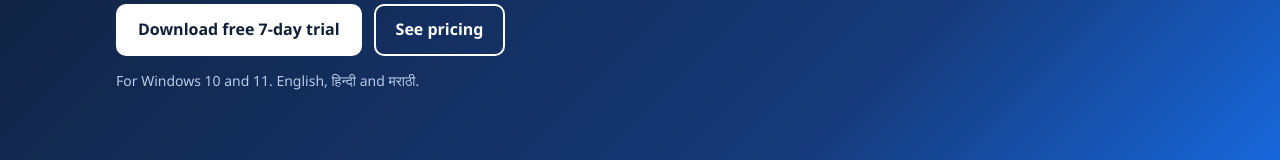
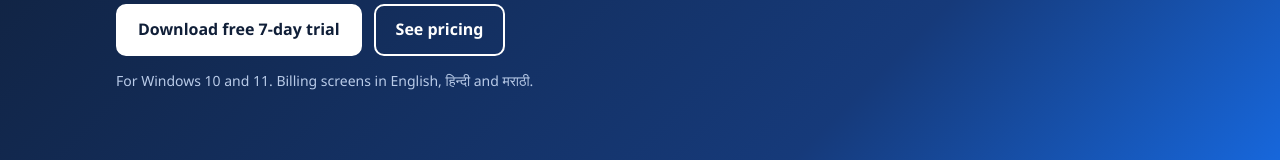
Before and after one commit to h2230978-png/h2230978-png.github.io, a plain HTML site: page index.html in a window 1280 px wide. Shown: the part 301-461 px from the top of the page. Drawn offline with Linux system fonts and the light colour scheme.

Commit message:
Say which screens are in Hindi and Marathi

```diff
--- a/index.html
+++ b/index.html
@@ -33,7 +33,7 @@
         <a class="btn btn-light" href="https://github.com/h2230978-png/buildstock-releases/releases/latest">Download free 7-day trial</a>
         <a class="btn btn-ghost" href="#pricing">See pricing</a>
       </div>
-      <p class="note">For Windows 10 and 11. English, हिन्दी and मराठी.</p>
+      <p class="note">For Windows 10 and 11. Billing screens in English, हिन्दी and मराठी.</p>
     </div>
   </section>
 
```
